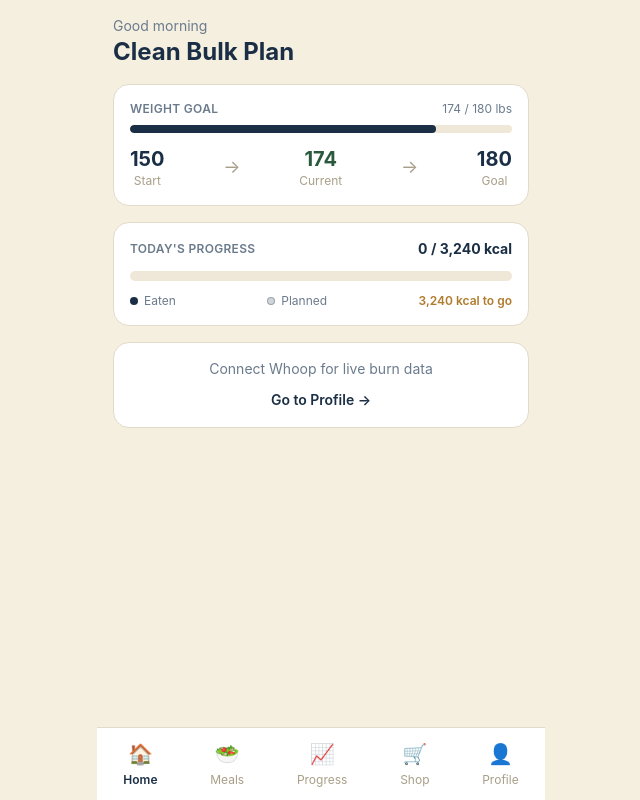
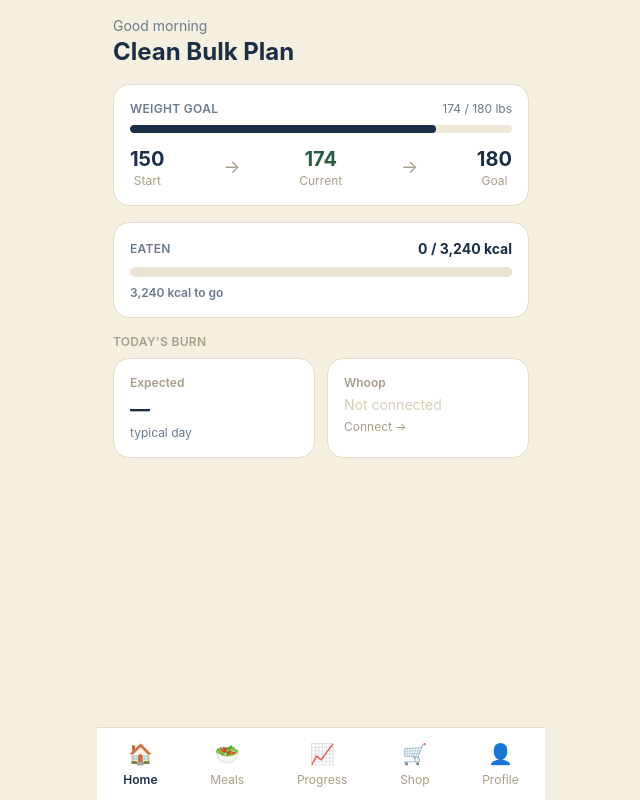
Before and after one commit to rustyanaconda/bulkup, a React (Vite) app in the folder frontend/: page / in a window 1280 px wide. Shown: the whole page, without its empty margins (319-959 px from the left). Built offline with nearby package versions, Linux system fonts and the light colour scheme; no server answers; sample sign-in values are in the browser's storage.

Commit message:
Build benchmark vs. current-pace burn display on Home

```diff
--- a/frontend/src/components/calories/CalorieBar.jsx
+++ b/frontend/src/components/calories/CalorieBar.jsx
@@ -1,56 +1,39 @@
 /**
- * CalorieBar — live progress bar showing eaten vs planned vs target.
+ * CalorieBar — eaten progress toward the daily target.
  *
  * Props:
- *   eaten   — kcal from done meals
- *   planned — kcal from upcoming meals
- *   target  — daily kcal goal (from TDEE + surplus)
+ *   eaten  — kcal from done meals
+ *   target — daily kcal goal (benchmark-based)
+ *   planned — accepted but unused (kept for Meals.jsx compat)
  */
-export default function CalorieBar({ eaten = 0, planned = 0, target = 3240 }) {
-  const eatenPct   = Math.min(100, (eaten   / target) * 100)
-  const plannedPct = Math.min(100 - eatenPct, (planned / target) * 100)
-  const remaining  = Math.max(0, target - eaten)
-  const surplusHit = remaining === 0
+export default function CalorieBar({ eaten = 0, target = 3240, planned = 0 }) {
+  const pct       = Math.min(100, target > 0 ? (eaten / target) * 100 : 0)
+  const remaining = target - eaten
+  const hit       = remaining <= 0
 
   return (
     <div className="bg-white rounded-2xl p-4 border border-[#E3DBC9]">
-      <div className="flex justify-between items-center mb-3">
+      <div className="flex justify-between items-center mb-2">
         <span className="text-xs font-semibold text-[#6B7B8C] uppercase tracking-wide">
-          Today's progress
+          Eaten
         </span>
         <span className="text-sm font-bold text-[#1A2E45]">
-          {eaten.toLocaleString()} / {target.toLocaleString()} kcal
+          {Math.round(eaten).toLocaleString()} / {Math.round(target).toLocaleString()} kcal
         </span>
       </div>
 
-      {/* Multi-segment bar */}
-      <div className="h-2.5 bg-[#EFE8D8] rounded-full overflow-hidden flex mb-3">
+      <div className="h-2.5 bg-[#ECE5D5] rounded-full overflow-hidden mb-2">
         <div
-          className="h-full bg-[#1A2E45] rounded-l-full transition-all duration-500"
-          style={{ width: `${eatenPct}%` }}
-        />
-        <div
-          className="h-full bg-[#1A2E45]/20 transition-all duration-500"
-          style={{ width: `${plannedPct}%` }}
+          className="h-full bg-[#1A2E45] rounded-full transition-all duration-500"
+          style={{ width: `${pct}%` }}
         />
       </div>
 
-      {/* Legend */}
-      <div className="flex justify-between items-center text-xs text-[#6B7B8C]">
-        <div className="flex items-center gap-1.5">
-          <div className="w-2 h-2 rounded-full bg-[#1A2E45]" />
-          <span>Eaten</span>
-        </div>
-        <div className="flex items-center gap-1.5">
-          <div className="w-2 h-2 rounded-full bg-[#1A2E45]/20 border border-[#1A2E45]/30" />
-          <span>Planned</span>
-        </div>
-        <span className={surplusHit ? 'text-[#2A5A3E] font-semibold' : 'text-[#B07B2C] font-semibold'}>
-          {surplusHit
-            ? '🎉 Surplus hit!'
-            : `${remaining.toLocaleString()} kcal to go`}
-        </span>
-      </div>
+      <p className={`text-xs font-semibold ${hit ? 'text-[#2A5A3E]' : 'text-[#6B7B8C]'}`}>
+        {hit
+          ? 'Target reached'
+          : `${Math.round(remaining).toLocaleString()} kcal to go`}
+      </p>
     </div>
   )
 }
--- a/frontend/src/hooks/useCalories.js
+++ b/frontend/src/hooks/useCalories.js
@@ -23,11 +23,10 @@ export function useCalories() {
   useEffect(() => { load() }, [load])
 
   return {
-    eaten:          data?.eaten           ?? 0,
-    burned:         data?.burned          ?? null,
-    target:         data?.target          ?? 3240,
-    breakdown:      data?.breakdown       ?? null,
-    whoopConnected: data?.whoop_connected ?? false,
+    eaten:     data?.eaten      ?? 0,
+    target:    data?.target     ?? 3240,
+    benchmark: data?.benchmark  ?? null,
+    whoop:     data?.whoop      ?? { connected: false, burned_so_far: null },
     loading,
     error,
     refetch: load,
--- a/frontend/src/pages/Home.jsx
+++ b/frontend/src/pages/Home.jsx
@@ -3,8 +3,21 @@ import CalorieBar      from '../components/calories/CalorieBar'
 import { useMeals }    from '../hooks/useMeals'
 
 export default function Home() {
-  const { target, burned, whoopConnected, loading } = useCalories()
-  const { eaten, planned }                          = useMeals()
+  const { eaten, target, benchmark, whoop, loading } = useCalories()
+  const { planned } = useMeals()
+
+  const expectedBurn  = benchmark?.expected_burn ?? null
+  const burnedSoFar   = whoop.burned_so_far
+  const whoopLive     = whoop.connected && burnedSoFar != null
+
+  // Insight: compare live burn to expected full-day burn
+  let insightLine = null
+  if (whoopLive && expectedBurn != null) {
+    const diff = burnedSoFar - expectedBurn
+    insightLine = diff >= 0
+      ? `+${diff.toLocaleString()} vs. a typical day — more active than usual.`
+      : `${burnedSoFar.toLocaleString()} of ~${expectedBurn.toLocaleString()} expected so far today.`
+  }
 
   return (
     <div className="p-4 pb-24">
@@ -40,50 +53,65 @@ export default function Home() {
         </div>
       </div>
 
-      {/* Calorie bar */}
+      {/* Section 1 — Eaten progress bar */}
       <div className="mb-4">
         {loading
           ? <div className="bg-white rounded-2xl p-4 border border-[#E3DBC9] text-[#6B7B8C] text-sm">
               Loading calories...
             </div>
-          : <CalorieBar eaten={eaten} planned={planned} target={target} />
+          : <CalorieBar eaten={eaten} target={target} planned={planned} />
         }
       </div>
 
-      {/* Whoop burn — only shown when connected and data is available */}
-      {whoopConnected && burned !== null && (
-        <div className="bg-white rounded-2xl p-4 border border-[#E3DBC9] mb-4">
-          <div className="flex justify-between items-center mb-1">
-            <span className="text-xs text-[#6B7B8C] uppercase tracking-wide font-semibold">
-              Whoop — Today's Burn
-            </span>
-            <span className="text-xs text-[#A89F88]">live</span>
-          </div>
-          <div className="flex justify-between items-end">
-            <div>
-              <div className="text-2xl font-bold text-[#1A2E45]">{burned.toLocaleString()}</div>
-              <div className="text-xs text-[#6B7B8C]">kcal burned</div>
+      {/* Section 2 — Today's burn: expected vs. so far */}
+      {!loading && (
+        <div className="mb-4">
+          <p className="text-xs text-[#A89F88] uppercase tracking-wide font-semibold mb-2">
+            Today's burn
+          </p>
+          <div className="flex gap-3">
+            {/* Card A — benchmark expected burn */}
+            <div className="flex-1 bg-white rounded-2xl p-4 border border-[#E3DBC9]">
+              <p className="text-xs text-[#A89F88] font-semibold mb-1">Expected</p>
+              <p className="text-xl font-bold text-[#1A2E45]">
+                {expectedBurn != null ? Math.round(expectedBurn).toLocaleString() : '—'}
+              </p>
+              <p className="text-xs text-[#6B7B8C] mt-0.5">typical day</p>
             </div>
-            <div className="text-right">
-              <div className={`text-lg font-bold ${eaten - burned >= 0 ? 'text-[#2A5A3E]' : 'text-[#B07B2C]'}`}>
-                {eaten >= burned
-                  ? `+${(eaten - burned).toLocaleString()}`
-                  : `${(eaten - burned).toLocaleString()}`}
+
+            {/* Card B — Whoop live burn */}
+            {whoop.connected ? (
+              burnedSoFar != null ? (
+                <div className="flex-1 bg-[#1A2E45] rounded-2xl p-4">
+                  <p className="text-xs text-white/60 font-semibold mb-1">Whoop</p>
+                  <p className="text-xl font-bold text-white">
+                    {Math.round(burnedSoFar).toLocaleString()}
+                  </p>
+                  <p className="text-xs text-white/60 mt-0.5">so far today</p>
+                </div>
+              ) : (
+                <div className="flex-1 bg-white rounded-2xl p-4 border border-[#E3DBC9]">
+                  <p className="text-xs text-[#A89F88] font-semibold mb-1">Whoop</p>
+                  <p className="text-xl font-bold text-[#D4CDB9]">—</p>
+                  <p className="text-xs text-[#A89F88] mt-0.5">no reading yet</p>
+                </div>
+              )
+            ) : (
+              <div className="flex-1 bg-white rounded-2xl p-4 border border-[#E3DBC9]">
+                <p className="text-xs text-[#A89F88] font-semibold mb-1">Whoop</p>
+                <p className="text-sm text-[#D4CDB9] mt-1">Not connected</p>
+                <a href="/profile" className="text-xs text-[#A89F88] hover:text-[#6B7B8C] mt-1 block">
+                  Connect →
+                </a>
               </div>
-              <div className="text-xs text-[#6B7B8C]">net surplus</div>
-            </div>
+            )}
           </div>
         </div>
       )}
 
-      {/* Prompt to connect Whoop if not yet linked */}
-      {!whoopConnected && !loading && (
-        <div className="bg-white rounded-2xl p-4 border border-[#E3DBC9] text-center">
-          <p className="text-[#6B7B8C] text-sm mb-2">Connect Whoop for live burn data</p>
-          <a href="/profile" className="text-[#1A2E45] text-sm font-semibold hover:underline">
-            Go to Profile →
-          </a>
-        </div>
+      {/* Section 3 — Insight line */}
+      {insightLine && (
+        <p className="text-xs text-[#6B7B8C] px-1 mb-4">{insightLine}</p>
       )}
     </div>
   )
```
